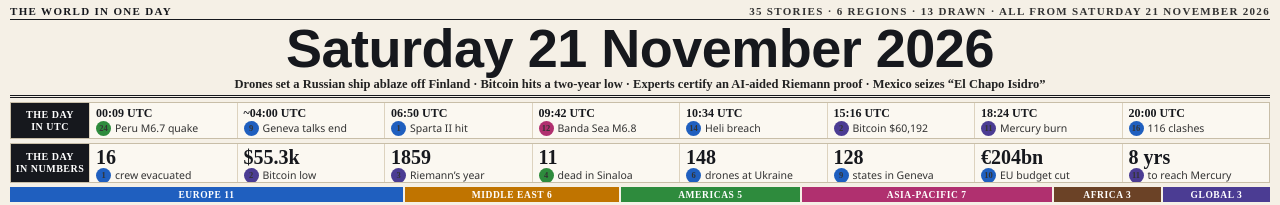
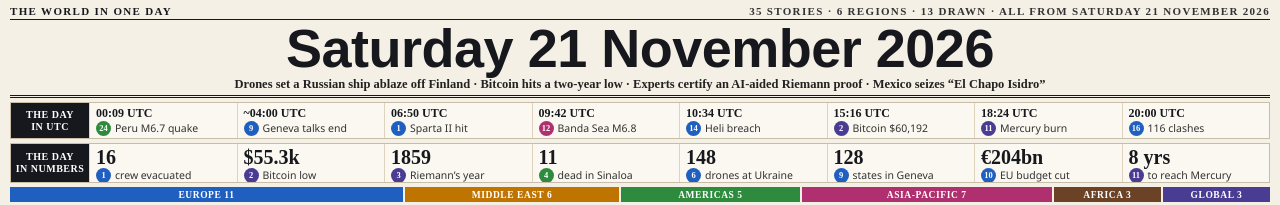
Before and after one commit to Poorya0128/news-image-20261121-v2, a plain HTML site: page poster/index.html in a window 1280 px wide. Shown: the top 205 px of the page. Drawn offline with Linux system fonts and the light colour scheme; a web font is replaced by a local one.

Commit message:
Make timeline and numbers badge digits white for legibility

```diff
--- a/poster/index.html
+++ b/poster/index.html
@@ -38,6 +38,7 @@ h1, h2, .title { font-family: "Head", sans-serif; text-wrap: balance; }
 .rbar div { min-width: 0; overflow: hidden; color: #fff; font-family: "Small"; font-size: 9.5px; font-weight: 800; letter-spacing: .06em; text-transform: uppercase; display: flex; align-items: center; justify-content: center; white-space: nowrap; }
 
 .bd { display: inline-flex; align-items: center; justify-content: center; border-radius: 50%; color: #fff; font-weight: 800; flex: none; font-family: "Small"; }
+.tl .bd, .nm .bd, .tl span .bd, .nm span .bd { color: #fff; }
 .bd.b { width: 18px; height: 18px; font-size: 10px; }
 .bd.s { width: 18px; height: 18px; font-size: 9.5px; }
 .bd.t { width: 15px; height: 15px; font-size: 8.5px; margin-right: 4px; }
--- a/tools/style.css
+++ b/tools/style.css
@@ -37,6 +37,7 @@ h1, h2, .title { font-family: "Head", sans-serif; text-wrap: balance; }
 .rbar div { min-width: 0; overflow: hidden; color: #fff; font-family: "Small"; font-size: 9.5px; font-weight: 800; letter-spacing: .06em; text-transform: uppercase; display: flex; align-items: center; justify-content: center; white-space: nowrap; }
 
 .bd { display: inline-flex; align-items: center; justify-content: center; border-radius: 50%; color: #fff; font-weight: 800; flex: none; font-family: "Small"; }
+.tl .bd, .nm .bd, .tl span .bd, .nm span .bd { color: #fff; }
 .bd.b { width: 18px; height: 18px; font-size: 10px; }
 .bd.s { width: 18px; height: 18px; font-size: 9.5px; }
 .bd.t { width: 15px; height: 15px; font-size: 8.5px; margin-right: 4px; }
```
Also changed, not shown: build/z_num.png (added), build/z_top.png (added), build/z_top2.png (added), entry.png.
